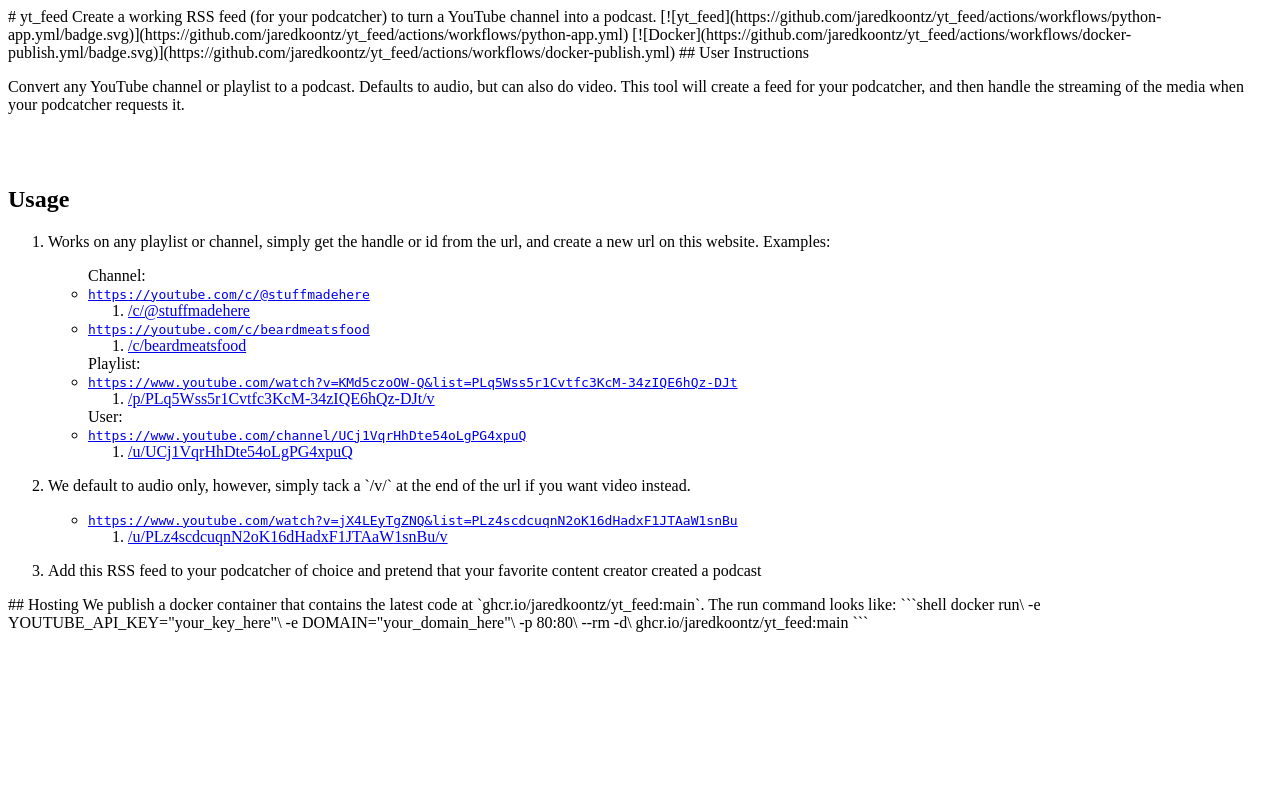
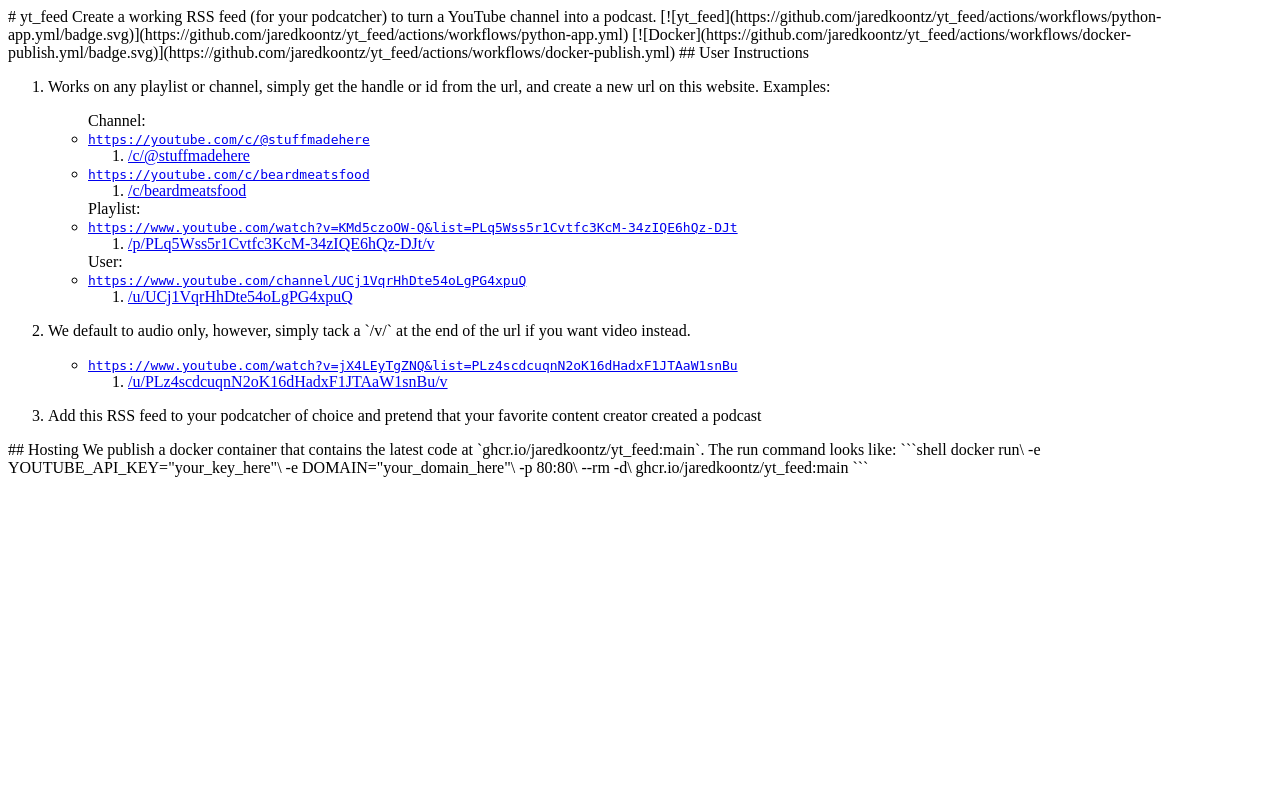
Before and after one commit to jaredkoontz/yt_feed, a Flask app: template yt_feed/templates/README.md.jinja in a window 1280 px wide. Run offline with Flask 3, Linux system fonts and the light colour scheme; the template is opened without the code that fills it, so the values that code supplies are empty; parts of the project's set-up code (start-up, migrations or seed data) failed here and were passed over.

Commit message:
fixing html in readme

```diff
--- a/yt_feed/templates/index.html.jinja
+++ b/yt_feed/templates/index.html.jinja
@@ -89,6 +89,12 @@
     <h1>YouTube Feed (yt_feed)</h1>
 </div>
 <div class="how2">
+    <p>Convert any YouTube channel or playlist to a podcast. Defaults to audio, but can also do video. This tool will
+        create a feed for your podcatcher, and then handle the streaming of the media when your podcatcher requests
+        it.</p>
+    <br/>
+    <br/>
+    <h2>Usage</h2>
     {% include 'shared/user_usage.html.jinja' %}
     <br/>
     <br/>
--- a/yt_feed/templates/shared/user_usage.html.jinja
+++ b/yt_feed/templates/shared/user_usage.html.jinja
@@ -1,16 +1,9 @@
-<p>Convert any YouTube channel or playlist to a podcast. Defaults to audio, but can also do video. This tool will
-    create a feed for your podcatcher, and then handle the streaming of the media when your podcatcher requests
-    it.</p>
-<br/>
-<br/>
-<h2>Usage</h2>
 <ol>
     <li>
         <p>Works on any playlist or channel, simply get the handle or id from the url, and create a new url on
             this website. Examples:</p>
         <ul>
             Channel:
-
             <li><code><a href="https://youtube.com/c/@stuffmadehere">https://youtube.com/c/@stuffmadehere</a></code>
                 <ol>
                     <li><a href="{{ DOMAIN }}/c/@stuffmadehere">{{ DOMAIN }}/c/@stuffmadehere</a></li>
@@ -20,25 +13,21 @@
                 <ol>
                     <li><a href="{{ DOMAIN }}/c/beardmeatsfood">{{ DOMAIN }}/c/beardmeatsfood</a></li>
                 </ol>
-                Playlist:
-
             </li>
+            Playlist:
             <li><code><a href="https://www.youtube.com/watch?v=KMd5czoOW-Q&list=PLq5Wss5r1Cvtfc3KcM-34zIQE6hQz-DJt">https://www.youtube.com/watch?v=KMd5czoOW-Q&list=PLq5Wss5r1Cvtfc3KcM-34zIQE6hQz-DJt</a></code>
                 <ol>
-                    <li><a href="{{ DOMAIN }}/p/PLq5Wss5r1Cvtfc3KcM-34zIQE6hQz-DJt/v">{{ DOMAIN }}/p/PLq5Wss5r1Cvtfc3KcM-34zIQE6hQz-DJt/v</a>
-                    </li>
+                    <li><a href="{{ DOMAIN }}/p/PLq5Wss5r1Cvtfc3KcM-34zIQE6hQz-DJt/v">{{ DOMAIN }}/p/PLq5Wss5r1Cvtfc3KcM-34zIQE6hQz-DJt/v</a></li>
                 </ol>
             </li>
             User:
             <li><code><a href="https://www.youtube.com/channel/UCj1VqrHhDte54oLgPG4xpuQ">https://www.youtube.com/channel/UCj1VqrHhDte54oLgPG4xpuQ</a></code>
                 <ol>
-                    <li><a href="{{ DOMAIN }}/u/UCj1VqrHhDte54oLgPG4xpuQ">{{ DOMAIN }}/u/UCj1VqrHhDte54oLgPG4xpuQ</a>
-                    </li>
+                    <li><a href="{{ DOMAIN }}/u/UCj1VqrHhDte54oLgPG4xpuQ">{{ DOMAIN }}/u/UCj1VqrHhDte54oLgPG4xpuQ</a></li>
                 </ol>
             </li>
         </ul>
     </li>
-
     <li>
         <p> We default to audio only, however, simply tack a `/v/` at the end of the url if you want
             video instead.</p>
@@ -48,10 +37,9 @@
                     <li><a href="{{ DOMAIN }}/p/PLz4scdcuqnN2oK16dHadxF1JTAaW1snBu/v">{{ DOMAIN }}/u/PLz4scdcuqnN2oK16dHadxF1JTAaW1snBu/v</a>
                     </li>
                 </ol>
-
+            </li>
         </ul>
     </li>
-
     <li>
         <p>Add this RSS feed to your podcatcher of choice and pretend that your favorite content creator created a
             podcast</p>
```
Also changed, not shown: README.md.
